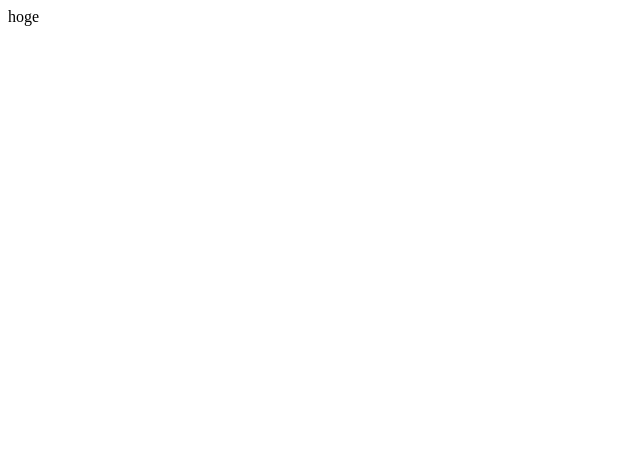
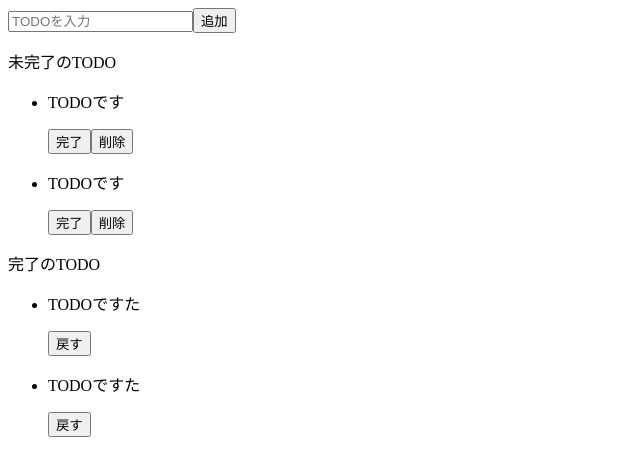
Before and after one commit to saunaman37/todo-react, a React (Vite) app: page / in a window 1280 px wide. Shown: the top 476 px of the page, without its empty margins (0-640 px from the left). Built offline with nearby package versions, Linux system fonts and the light colour scheme.

Commit message:
HTMLでマークアップ

```diff
--- a/src/Todo.jsx
+++ b/src/Todo.jsx
@@ -1,5 +1,40 @@
 import './style.css';
 
 export const Todo = () => {
-  return <div>hoge</div>;
+  return(
+    <>
+    <div>
+      <input placeholder='TODOを入力' />
+      <button>追加</button>
+    </div>
+    <div>
+      <p>未完了のTODO</p>
+      <ul>
+        <li>
+          <p>TODOです</p>
+          <button>完了</button>
+          <button>削除</button>
+        </li>
+        <li>
+          <p>TODOです</p>
+          <button>完了</button>
+          <button>削除</button>
+        </li>
+      </ul>
+    </div>
+    <div>
+    <p>完了のTODO</p>
+      <ul>
+        <li>
+          <p>TODOですた</p>
+          <button>戻す</button>
+        </li>
+        <li>
+          <p>TODOですた</p>
+          <button>戻す</button>
+        </li>
+      </ul>
+    </div>
+    </>
+  );
 };
```
